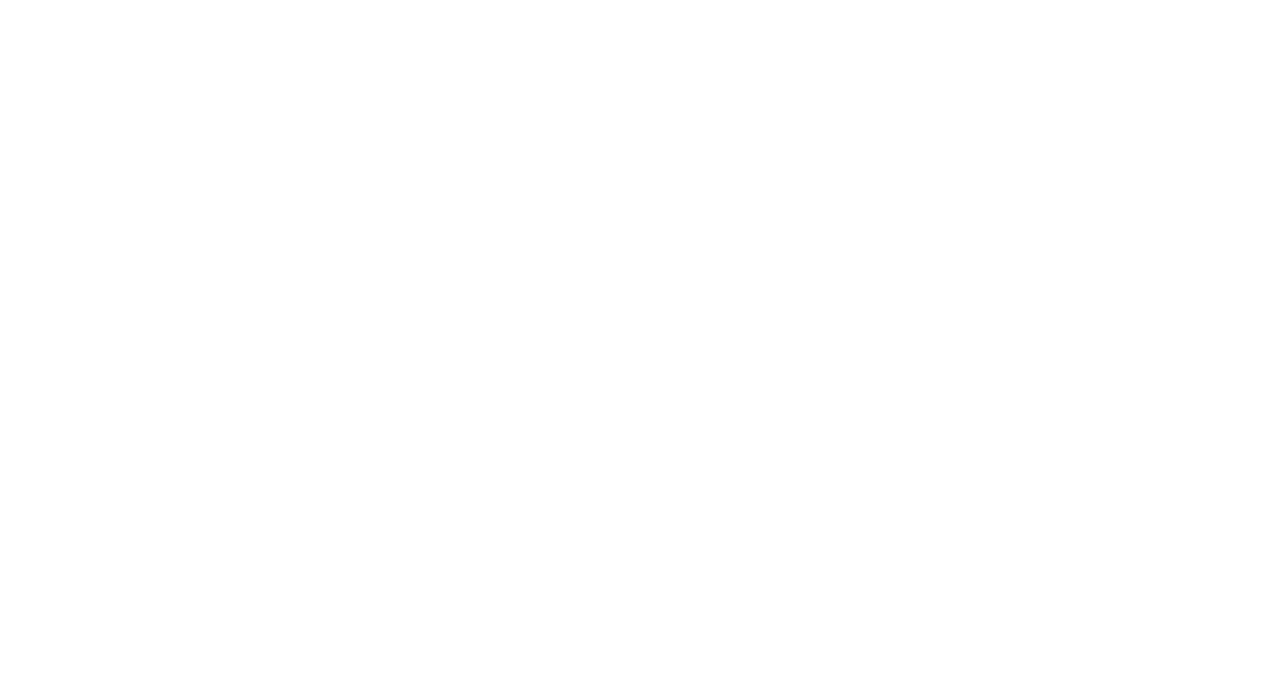
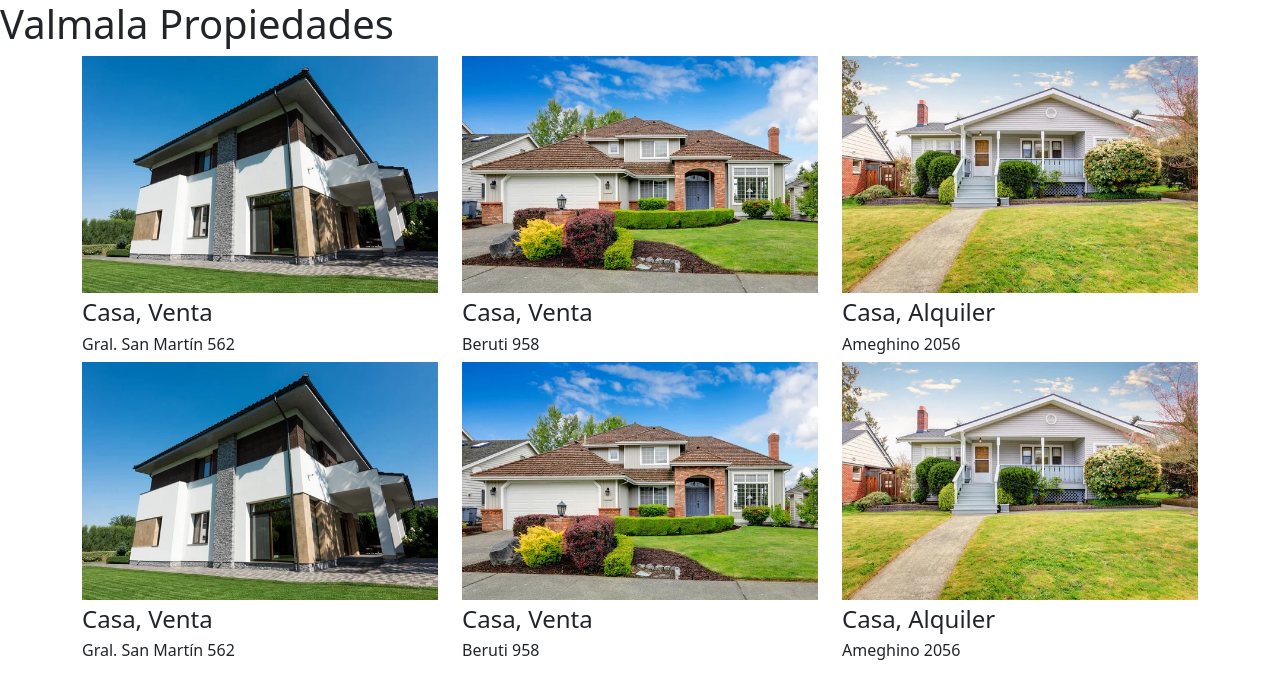
Before and after one commit to Ruzern/preentrega2_pafundi_valmala, a plain HTML site: page index.html in a window 1280 px wide. Drawn offline with Linux system fonts and the light colour scheme.

Commit message:
solo comitee una parte

```diff
--- a/index.html
+++ b/index.html
@@ -4,12 +4,90 @@
     <meta charset="UTF-8">
     <meta http-equiv="X-UA-Compatible" content="IE=edge">
     <meta name="viewport" content="width=device-width, initial-scale=1.0">
+
+    <!--Linkeo estilos de bootstrap-->
     <link rel="stylesheet" href="libs/bootstrap/css/bootstrap.min.css">
+
+    <!--Linkeo estilos propios para hacer ajustes menores a los de bootstrap-->
     <link rel="stylesheet" href="styles/style.css">
-    <title>Document</title>
+
+    <title>Valmala Inmuebles</title>
 </head>
 <body>
 
+    <header>
+        <h1>Valmala Propiedades</h1>
+    </header>
+
+    <div class="container">
+
+        <div class="row">
+
+            <div class="col-sm-12 col-md-4 proppre">
+
+                <img src="src/img/prop1.png" class="img-fluid" alt="Casa">
+
+                <h4>Casa, Venta</h4>
+                <h6>Gral. San Martín 562</h6>
+
+            </div>
+
+            <div class="col-sm-12 col-md-4 porppre">
+
+                <img src="src/img/prop2.png" class="img-fluid" alt="Casa">
+
+                <h4>Casa, Venta</h4>
+                <h6>Beruti 958</h6>
+
+            </div>
+
+            <div class="col-sm-12 col-md-4 proppre">
+
+                <img src="src/img/prop3.png" class="img-fluid" alt="Casa">
+
+                <h4>Casa, Alquiler</h4>
+                <h6>Ameghino 2056</h6>
+
+            </div>
+
+        </div>
+
+    </div>
+
+    <div class="container">
+
+        <div class="row">
+
+            <div class="col-sm-12 col-md-4 proppre">
+
+                <img src="src/img/prop1.png" class="img-fluid" alt="Casa">
+
+                <h4>Casa, Venta</h4>
+                <h6>Gral. San Martín 562</h6>
+
+            </div>
+
+            <div class="col-sm-12 col-md-4 porppre">
+
+                <img src="src/img/prop2.png" class="img-fluid" alt="Casa">
+
+                <h4>Casa, Venta</h4>
+                <h6>Beruti 958</h6>
+
+            </div>
+
+            <div class="col-sm-12 col-md-4 proppre">
+
+                <img src="src/img/prop3.png" class="img-fluid" alt="Casa">
+
+                <h4>Casa, Alquiler</h4>
+                <h6>Ameghino 2056</h6>
+
+            </div>
+
+        </div>
+
+    </div>
 
 
 
```
Also changed, not shown: src/img/prop1.png (added), src/img/prop2.png (added), src/img/prop3.png (added), src/img/prop4.png (added), src/img/prop5.png (added).
